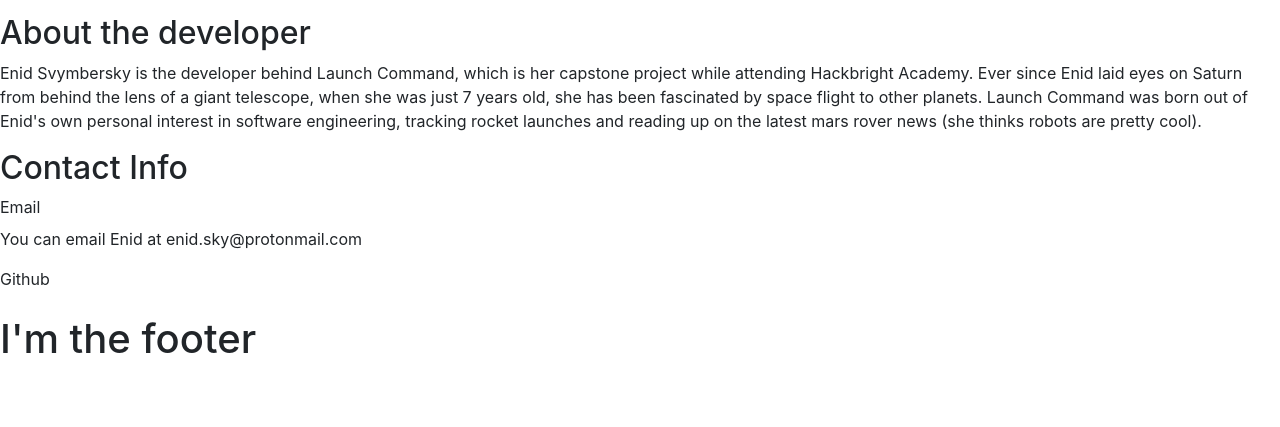
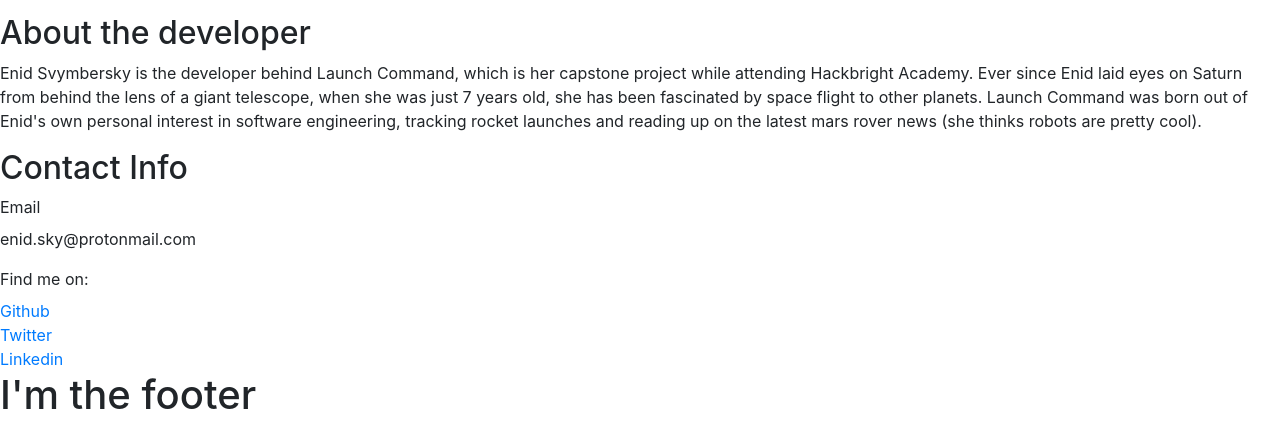
Before and after one commit to Enid-Sky/flask-launch-command, a Flask app: page /about in a window 1280 px wide. Shown: the part 776-1203 px from the top of the page. Before the commit the page ends 1129 px from the top, so only its background shows below. Run offline with Flask 2, Linux system fonts and the light colour scheme; some libraries are stand-ins or nearby versions.

Commit message:
add contact info to about page

```diff
--- a/templates/about.html
+++ b/templates/about.html
@@ -20,12 +20,15 @@
         <p> Enid Svymbersky is the developer behind Launch Command, which is her capstone project while attending Hackbright Academy. Ever since Enid laid eyes on Saturn from behind the lens of a giant telescope, when she was just 7 years old, she has been fascinated by space flight to other planets. Launch Command was born out of Enid's own personal interest in software engineering, tracking rocket launches and reading up on the latest mars rover news (she thinks robots are pretty cool).
         </p>
 </div>
+
 <div>
     <h2>Contact Info</h2>
         <label>Email</label>
-            <p>You can email Enid at enid.sky@protonmail.com </p>
-        <label>Github</label>
-            <p></p>
+            <p>enid.sky@protonmail.com </p>
+        <label>Find me on:</label><br>
+            <a class="github" href="https://github.com/Enid-Sky">Github</a></li><br>
+            <a class="twitter" href="https://twitter.com/codingsprinkles">Twitter</a></li><br>
+            <a class="twitter" href="https://www.linkedin.com/in/enid-svymbersky/">Linkedin</a></li>
 </div>
 
 
```
